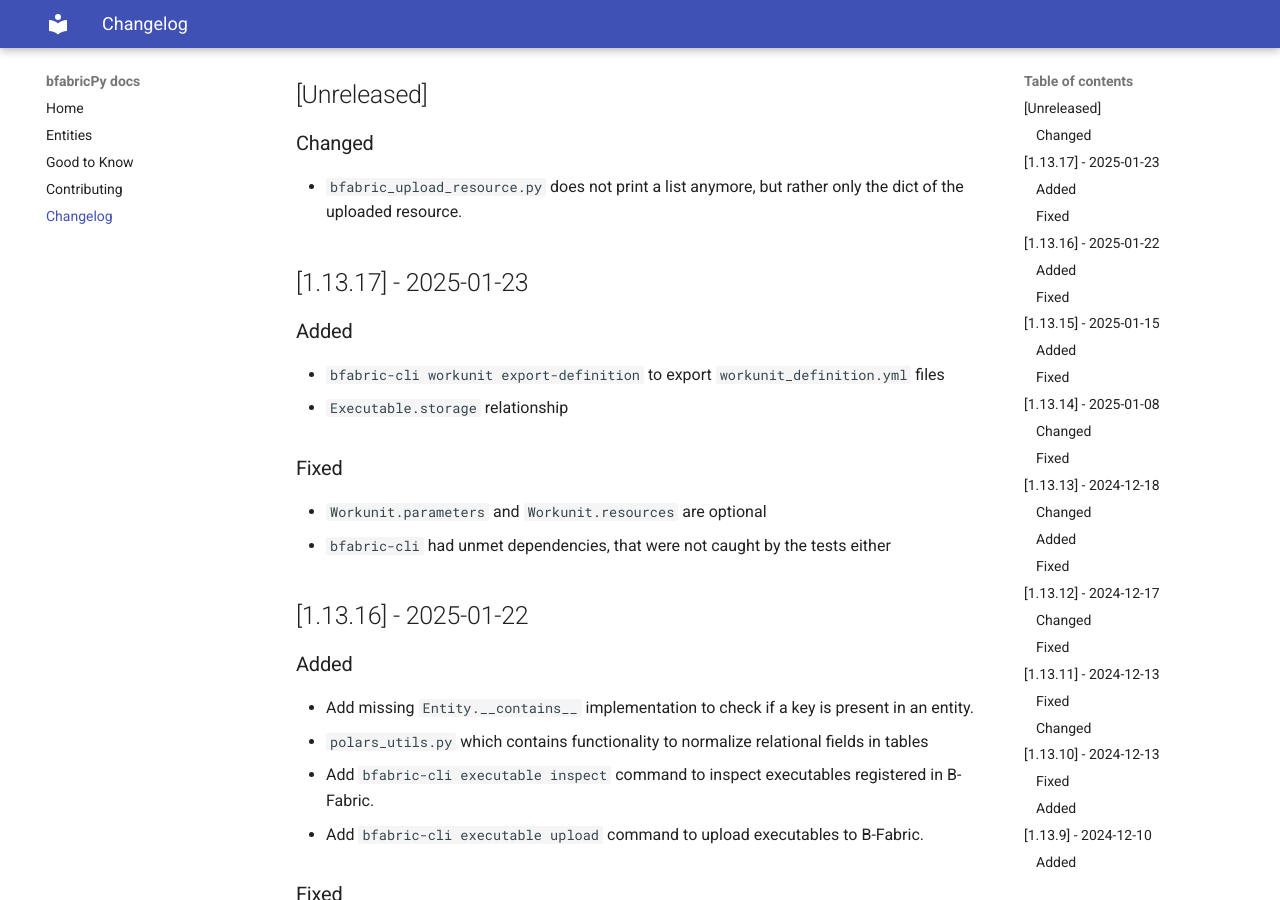
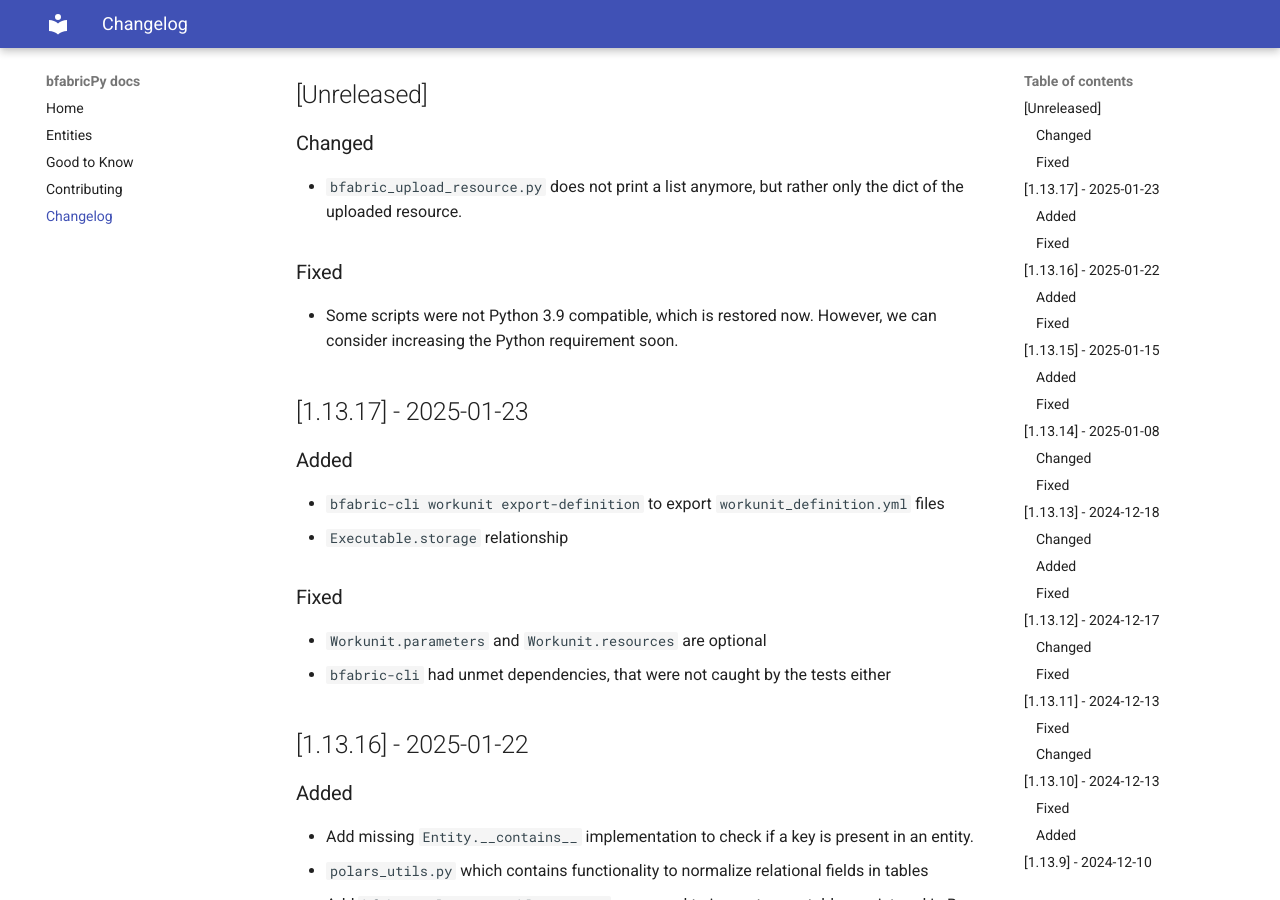
Before and after one commit to fgcz/bfabricPy, an MkDocs documentation site: the page built from docs/changelog.md, in a window 1280 px wide and 900 px high, scrolled down 319 px. Built offline with MkDocs 1.6.1 and Material for MkDocs 9.7.7, drawn with Linux system fonts in a browser that asks for light colours.

Commit message:
add changelog entry

```diff
--- a/docs/changelog.md
+++ b/docs/changelog.md
@@ -13,6 +13,10 @@ Versioning currently follows `X.Y.Z` where
 ### Changed
 
 - `bfabric_upload_resource.py` does not print a list anymore, but rather only the dict of the uploaded resource.
+
+### Fixed
+
+- Some scripts were not Python 3.9 compatible, which is restored now. However, we can consider increasing the Python requirement soon.
 
 ## \[1.13.17\] - 2025-01-23
 
```
